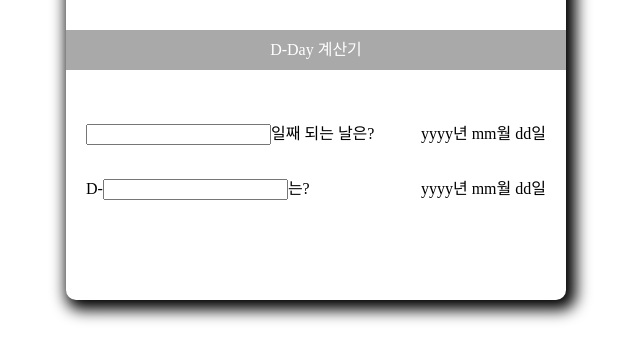
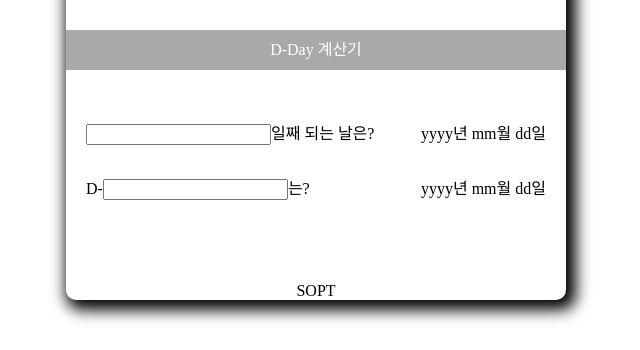
Before and after one commit to WE-SOPT-29th-Web-Part/Euijin-Kim, a React (Create React App) app in the folder d-day-calc/: page / in a window 1280 px wide. Shown: the part 350-700 px from the top of the page, without its empty margins (324-964 px from the left). Built offline with nearby package versions, Linux system fonts and the light colour scheme.

Commit message:
feat: footer 추가

```diff
--- a/d-day-calc/src/components/common/Footer.jsx
+++ b/d-day-calc/src/components/common/Footer.jsx
@@ -1,7 +1,7 @@
 import React from "react";
 
 const Footer = () => {
-  return <div></div>;
+  return <div id="footer">SOPT</div>;
 };
 
 export default Footer;
--- a/d-day-calc/src/index.css
+++ b/d-day-calc/src/index.css
@@ -41,6 +41,13 @@
   display: flex;
   flex-direction: column;
   align-items: center;
+}
+
+#home__bottom {
+  display: flex;
+  flex-direction: column;
+  align-items: center;
+  justify-content: space-between;
 }
 
 #home__middle-line {
```
